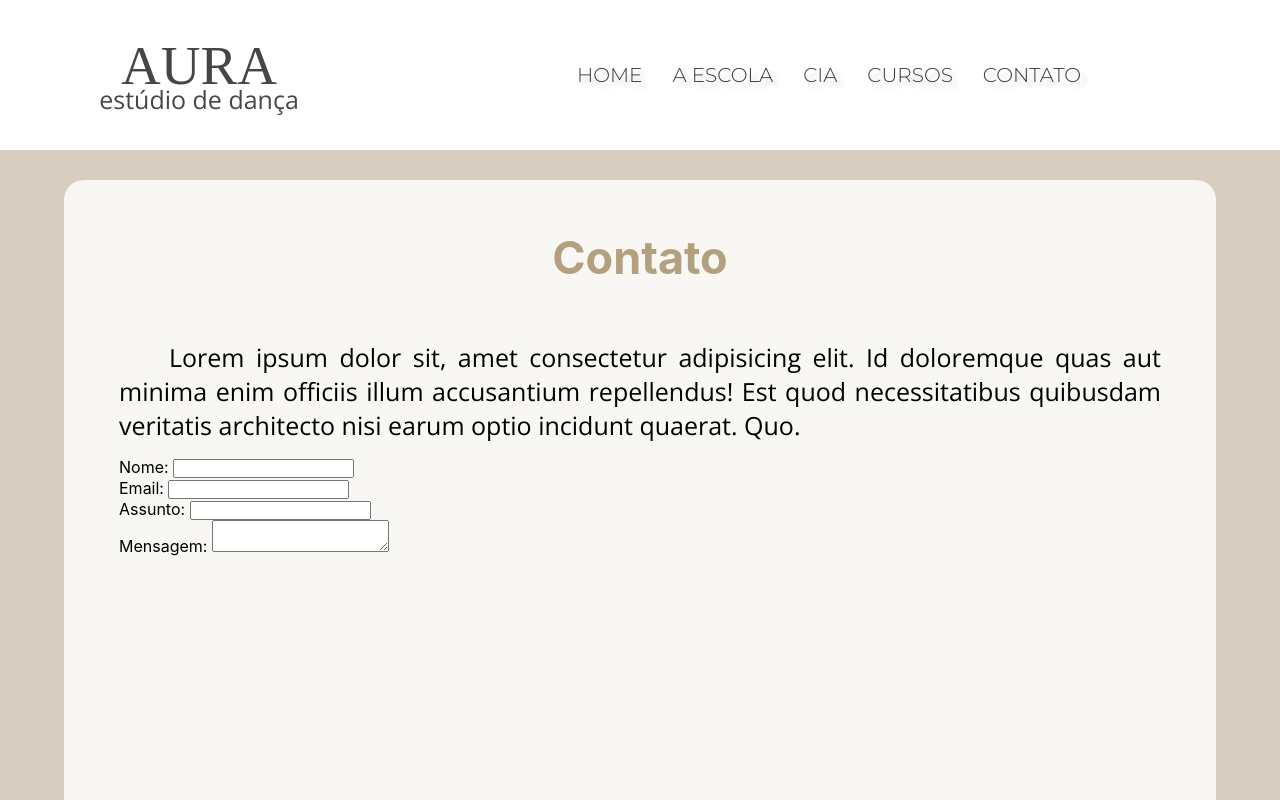
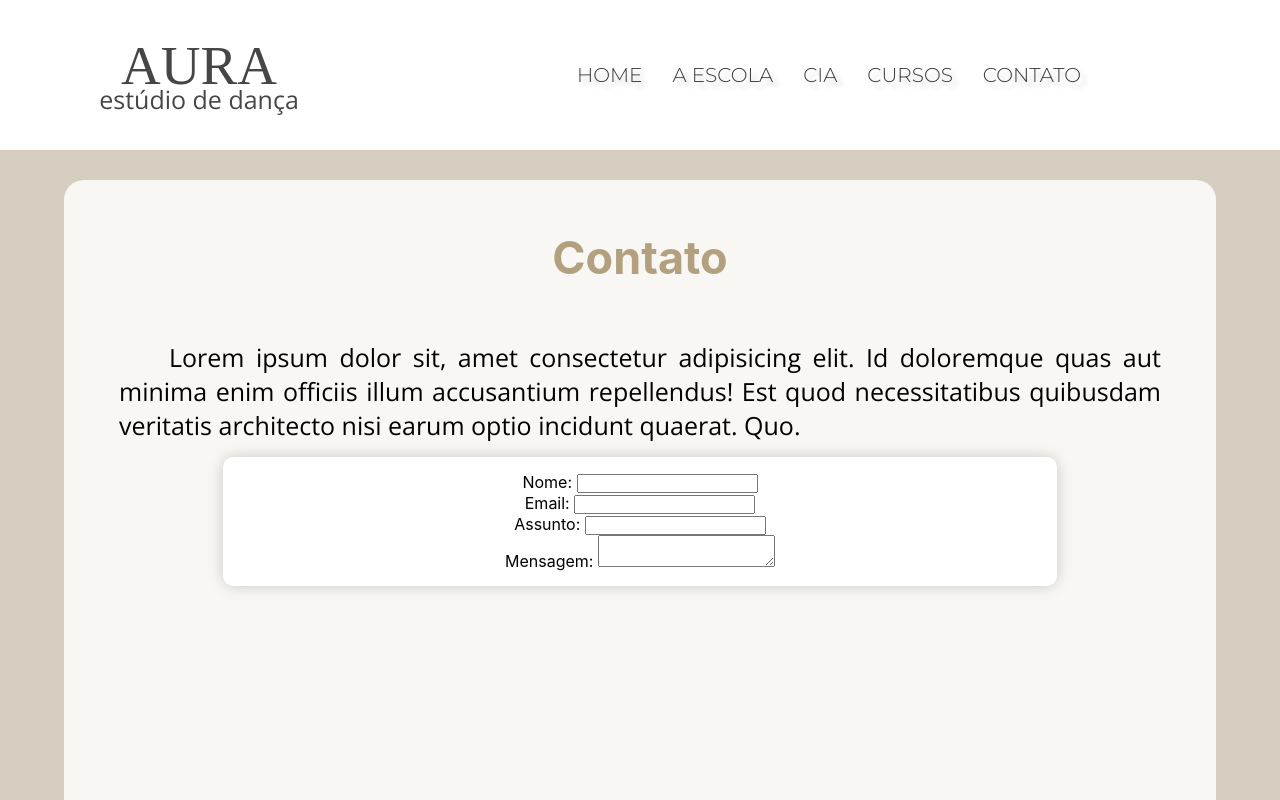
Before and after one commit to caiokeidi/EscolaDanca_FRONT, a React (Create React App) app in the folder escoladanca/: page /contato in a window 1280 px wide. Shown: the top 800 px of the page. Built offline with nearby package versions, Linux system fonts and the light colour scheme.

Commit message:
feat: Contato Page style

```diff
--- a/escoladanca/src/paginas/Contato/Contato.css
+++ b/escoladanca/src/paginas/Contato/Contato.css
@@ -0,0 +1,18 @@
+.page-form-area{
+    width: 100%;
+    display: flex;
+    justify-content: center;
+    align-items: center;
+}
+
+.page-form{
+    width: 80%;
+    padding: 15px;
+    background-color: rgb(255, 255, 255);
+    box-shadow: 0px 0px 15px rgba(0, 0, 0, 0.185) ;
+    border-radius: 10px;
+    display: flex;
+    flex-direction: column;
+    justify-content: center;
+    align-items: center;
+}
```
